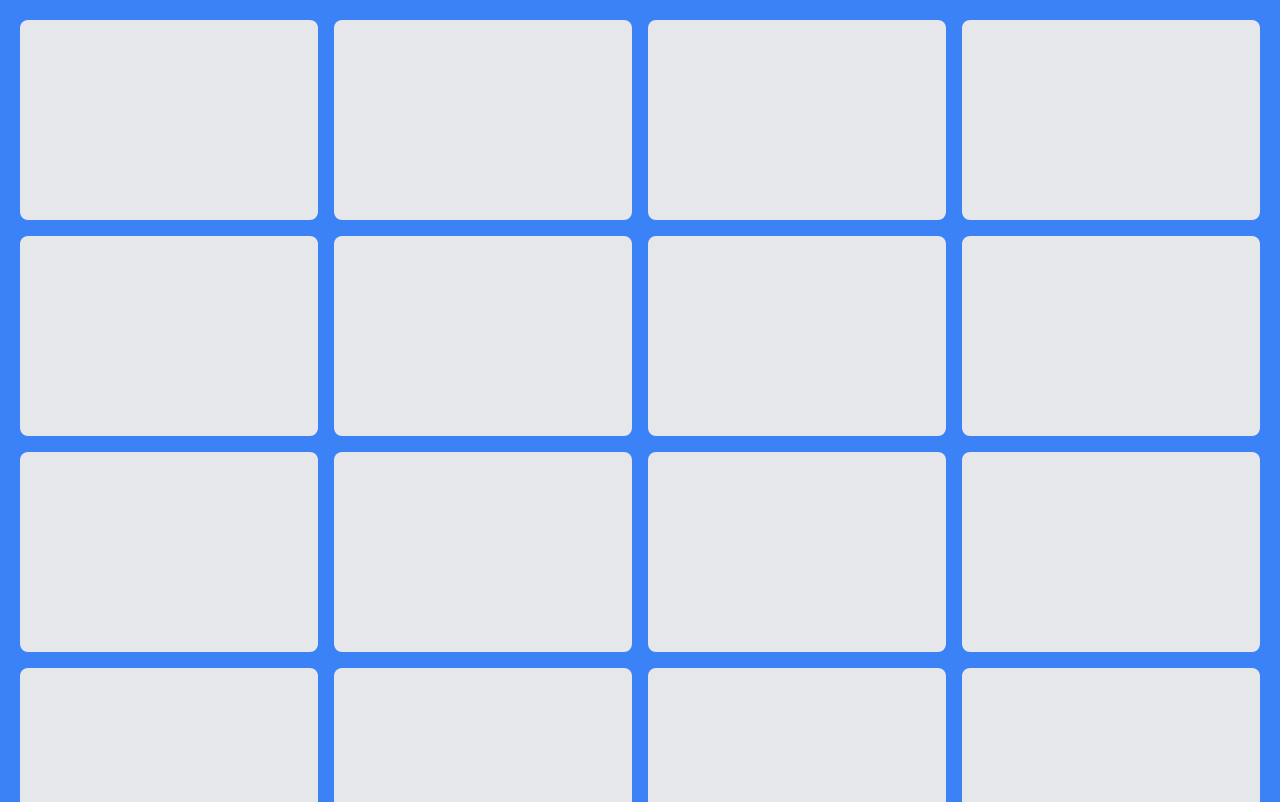
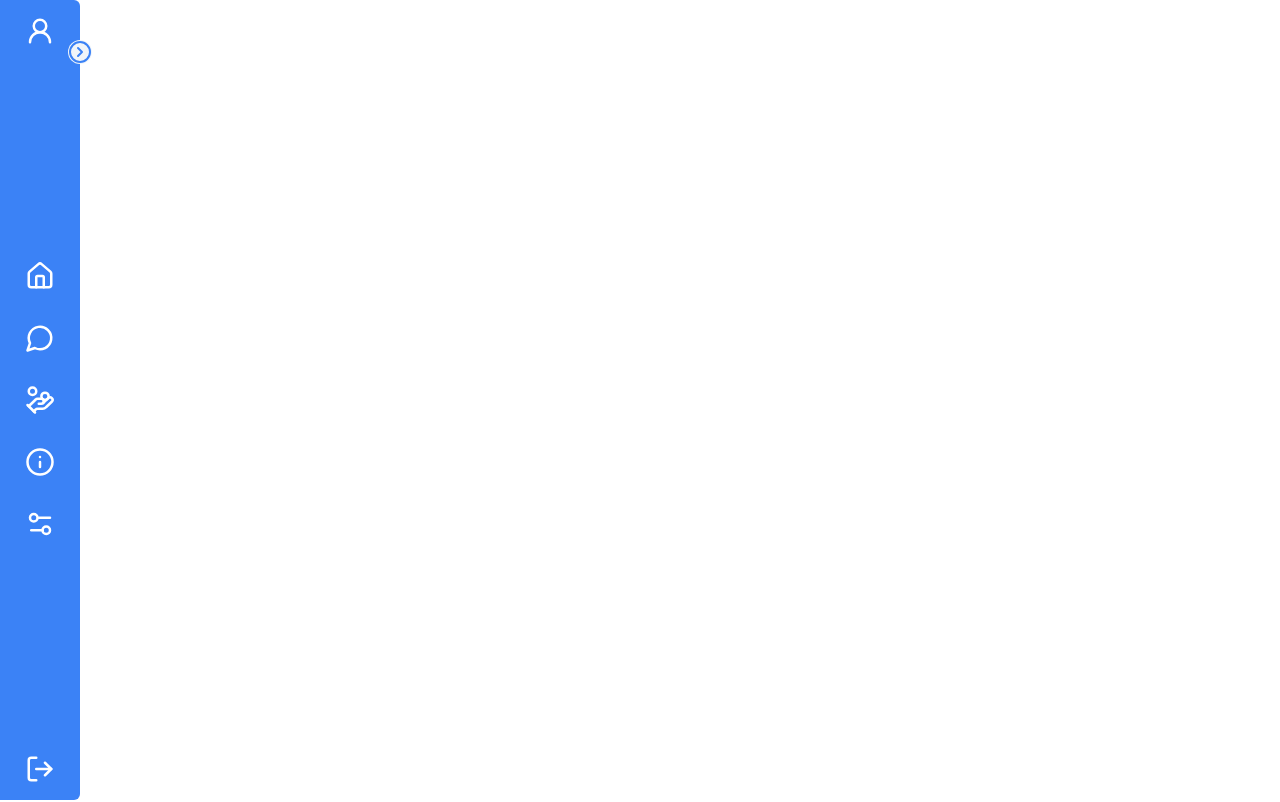
Before and after one commit to srirakeshv/AnimationComponents, a React (Create React App) app: page / in a window 1280 px wide. Shown: the top 802 px of the page. Built offline with nearby package versions, Linux system fonts and the light colour scheme.

Commit message:
updated sidebar component

```diff
--- a/src/App.js
+++ b/src/App.js
@@ -1,14 +1,16 @@
 import "./App.css";
 // import Navbar from "./Components/NavBar/Navbar";
 // import DropDown from "./Components/DropDown/DropDown";
-import ImagePreview from "./Components/ImagePreview/ImagePreview";
+// import ImagePreview from "./Components/ImagePreview/ImagePreview";
+import SideBar from "./Components/SideBar/SideBar";
 
 function App() {
   return (
     <div>
       {/* <Navbar /> */}
       {/* <DropDown /> */}
-      <ImagePreview />
+      {/* <ImagePreview /> */}
+      <SideBar />
     </div>
   );
 }
--- /dev/null
+++ b/src/Components/SideBar/SideBar.jsx
@@ -0,0 +1,125 @@
+import React, { useState } from "react";
+import {
+  Home,
+  MessageCircle,
+  HandCoins,
+  UserRound,
+  Settings2,
+  LogOut,
+  Info,
+  CircleChevronRight,
+} from "lucide-react";
+import { motion, AnimatePresence } from "framer-motion";
+
+const SideBar = () => {
+  const [active, setActive] = useState(false);
+
+  const menus = [
+    {
+      icon: <Home size={30} className="text-white" />,
+      menuname: "Home",
+    },
+    {
+      icon: <MessageCircle size={30} className="text-white" />,
+      menuname: "Chat",
+    },
+    {
+      icon: <HandCoins size={30} className="text-white" />,
+      menuname: "Finanace",
+    },
+    {
+      icon: <Info size={30} className="text-white" />,
+      menuname: "Help",
+    },
+    {
+      icon: <Settings2 size={30} className="text-white" />,
+      menuname: "Settings",
+    },
+  ];
+  return (
+    <motion.aside
+      initial={{ width: 80 }}
+      animate={{ width: active ? 200 : 80 }}
+      transition={{ duration: 1 }}
+      exit={{
+        width: 80,
+        transition: {
+          ease: "easeInOut",
+          delay: 0.6,
+        },
+      }}
+      className={`${
+        active ? "w-44 items-start" : "w-20 items-center"
+      } bg-blue-500 rounded-r-md p-4 px-5 flex flex-col  justify-between relative`}
+      style={{ height: "100vh" }}
+    >
+      <motion.div
+        initial={{ rotate: 0 }}
+        animate={{ rotate: active ? 180 : 0 }}
+        className="absolute top-10 -right-3"
+      >
+        <CircleChevronRight
+          className=" bg-slate-100 rounded-full text-blue-500"
+          onClick={() => setActive(!active)}
+        />
+      </motion.div>
+      <div>
+        <UserRound size={30} className="text-white" />
+        {active && (
+          <motion.span
+            initial={{ y: 20, opacity: 0 }}
+            animate={{ y: 0, opacity: 1 }}
+            transition={{ duration: 0.6 }}
+            exit={{
+              y: 20,
+              opacity: 0,
+              transition: {
+                ease: "easeInOut",
+                delay: 0.2,
+              },
+            }}
+            className="text-white font-semibold flex flex-col gap-2"
+          >
+            Sri Rakesh V
+          </motion.span>
+        )}
+      </div>
+      <ul
+        className={`flex flex-col gap-8 ${
+          active ? "items-start" : "items-center"
+        }`}
+      >
+        {menus.map((menu, index) => (
+          <li className="flex gap-4 items-center" key={index}>
+            {menu.icon}
+            <AnimatePresence>
+              {active && (
+                <motion.span
+                  initial={{ x: 20, opacity: 0 }}
+                  animate={{ x: 0, opacity: 1 }}
+                  transition={{ duration: 0.6 }}
+                  exit={{
+                    x: 20,
+                    opacity: 0,
+                    transition: {
+                      ease: "easeInOut",
+                      delay: 0.2,
+                    },
+                  }}
+                  className="text-white"
+                >
+                  {menu.menuname}
+                </motion.span>
+              )}
+            </AnimatePresence>
+          </li>
+        ))}
+      </ul>
+      <div>
+        <LogOut size={30} className="text-white" />
+      </div>
+    </motion.aside>
+  );
+};
+
+export default SideBar;
```
